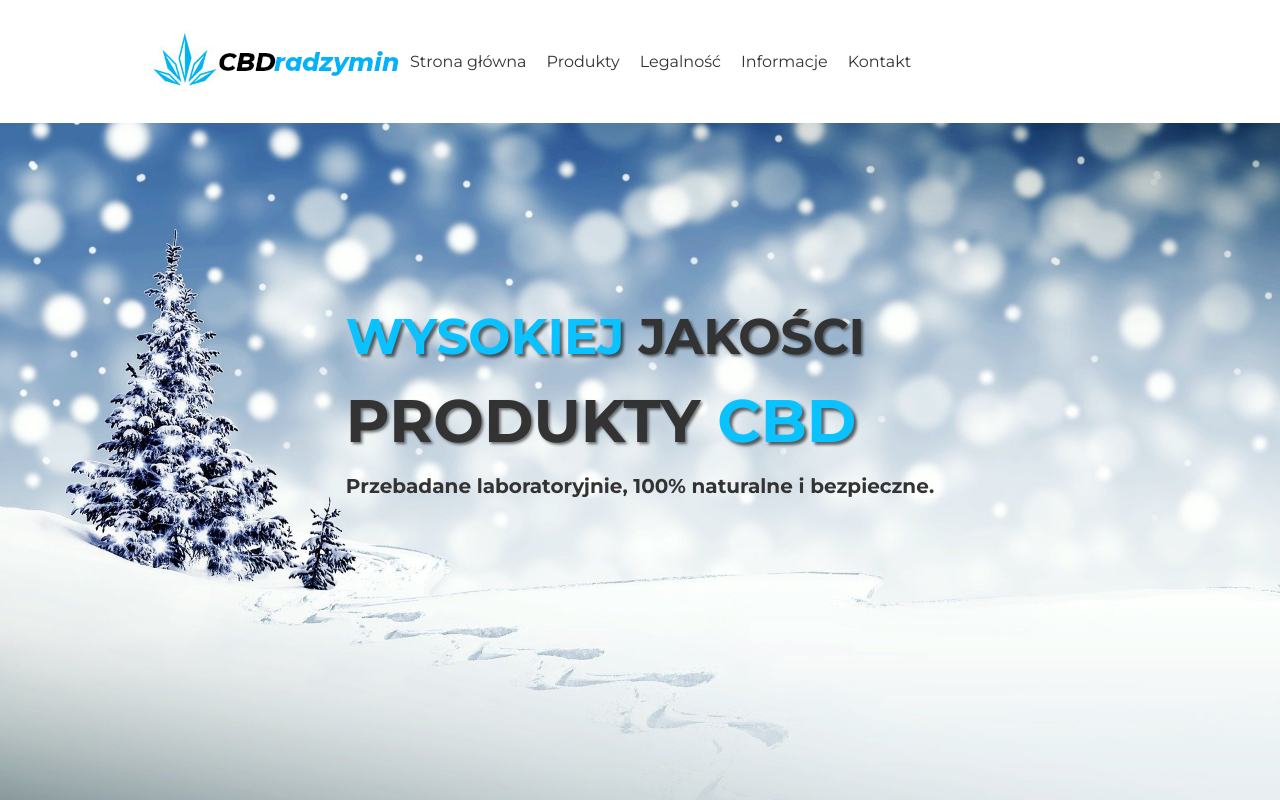
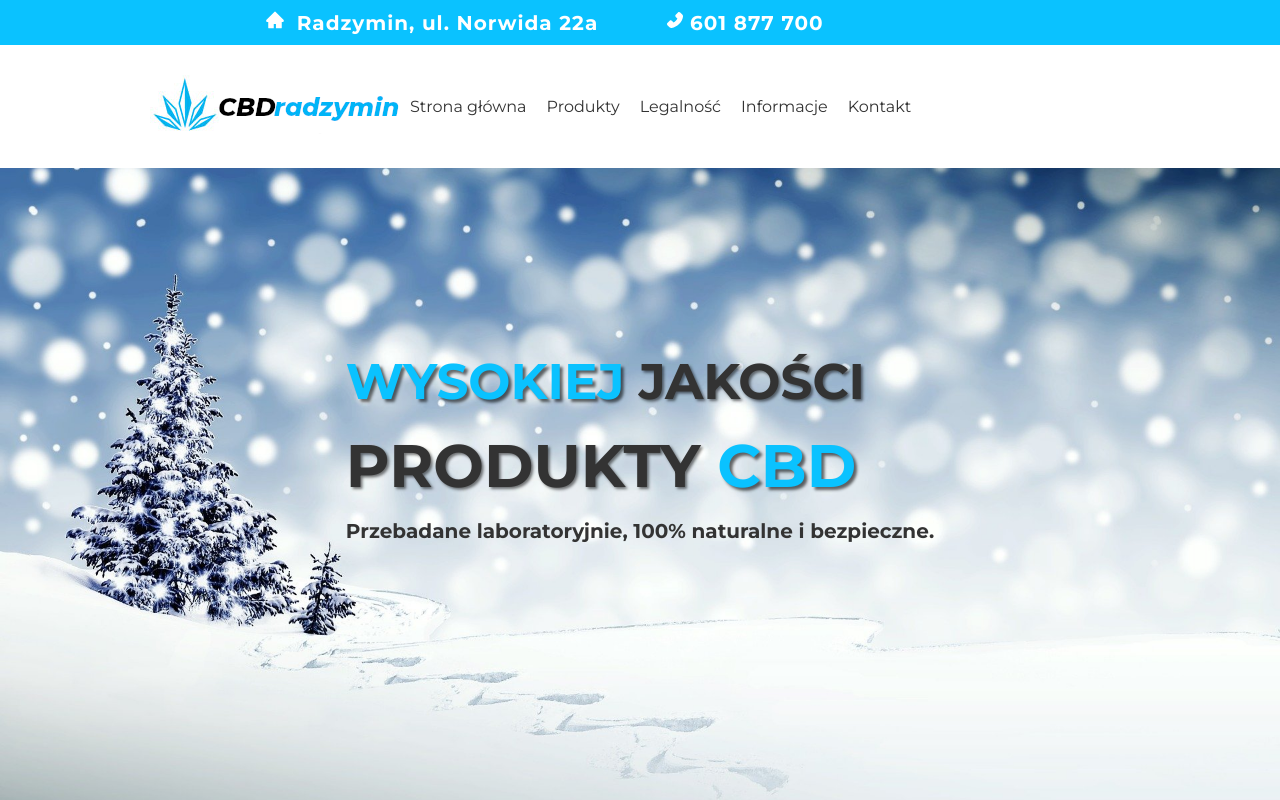
Before and after one commit to krukaleksander/cbdradzymin, a React (Create React App) app: page / in a window 1280 px wide. Shown: the top 800 px of the page. Built offline with nearby package versions, Linux system fonts and the light colour scheme.

Commit message:
add top bar

```diff
--- a/src/App.js
+++ b/src/App.js
@@ -1,11 +1,13 @@
 import "normalize.css";
 import "./css/main.min.css";
+import TopBar from "./components/TopBar";
 import Menu from "./components/Menu";
 import Footer from "./components/Footer";
 
 function App() {
   return (
     <div className="App">
+      <TopBar />
       <Menu />
       <Footer />
     </div>
--- a/src/components/Footer.js
+++ b/src/components/Footer.js
@@ -43,7 +43,7 @@ function Footer() {
           <li>
             <a
               target="_blank"
-              rel="nofollow"
+              rel="nofollow noreferrer"
               href="https://pl.wikipedia.org/wiki/Kannabidiol"
             >
               CBD Wikipedia
@@ -52,7 +52,7 @@ function Footer() {
           <li>
             <a
               target="_blank"
-              rel="nofollow"
+              rel="nofollow noreferrer"
               href="https://www.superpharm.pl/blog/cbd-co-to-jest-i-jakie-ma-wlasciwosci"
             >
               SuperPharm - CBD zdrowie i uroda
@@ -61,7 +61,7 @@ function Footer() {
           <li>
             <a
               target="_blank"
-              rel="nofollow"
+              rel="nofollow noreferrer"
               href="https://www.medonet.pl/zdrowie,jak-uzywac-olejku-cbd--zeby-osiagnac-najlepszy-efekt-,artykul,00369417.html"
             >
               Medonet - Jak używać olejku?
--- /dev/null
+++ b/src/components/TopBar.js
@@ -0,0 +1,25 @@
+import React from "react";
+import { AiFillHome, AiFillPhone } from "react-icons/ai";
+
+function TopBar() {
+  return (
+    <div className="top-bar">
+      <div className="top-bar__adress">
+        <span className="top-bar__icon">
+          <AiFillHome />
+        </span>
+        <span> Radzymin, ul. Norwida 22a</span>
+      </div>
+      <div className="top-bar__phone">
+        <span className="top-bar__icon">
+          <AiFillPhone />
+        </span>
+        <span>
+          <a href="tel:+48601877700">601 877 700</a>
+        </span>
+      </div>
+    </div>
+  );
+}
+
+export default TopBar;
--- a/src/pages/Products.js
+++ b/src/pages/Products.js
@@ -1,5 +1,4 @@
 import React from "react";
-import ProductCard from "../components/ProductCard";
 import ProductOils from "../components/ProductOils";
 import ProductFlowers from "../components/ProductFlowers";
 import ProductTrims from "../components/ProductTrims";
--- /dev/null
+++ b/src/scss/components/_TopBar.scss
@@ -0,0 +1,20 @@
+.top-bar {
+  color: white;
+  background-color: $light-blue;
+  display: grid;
+  grid-template-columns: 350px 350px;
+  grid-column-gap: 50px;
+  justify-content: center;
+  padding: 10px;
+  font-weight: bolder;
+  letter-spacing: 1px;
+  font-size: 20px;
+  &__icon {
+    margin-right: 5px;
+    vertical-align: text-bottom;
+  }
+  a {
+    text-decoration: none;
+    color: inherit;
+  }
+}
--- a/src/scss/main.scss
+++ b/src/scss/main.scss
@@ -1,5 +1,6 @@
 @import "./sets";
 @import "./mq";
+@import "./components/TopBar";
 @import "./components/LogoMenu";
 @import "./components/home/HomeBanner";
 @import "./components/home/HomeProducts";
```
Also changed, not shown: src/css/main.min.css, 1 other file (tests, documents, lock files or other folders).
